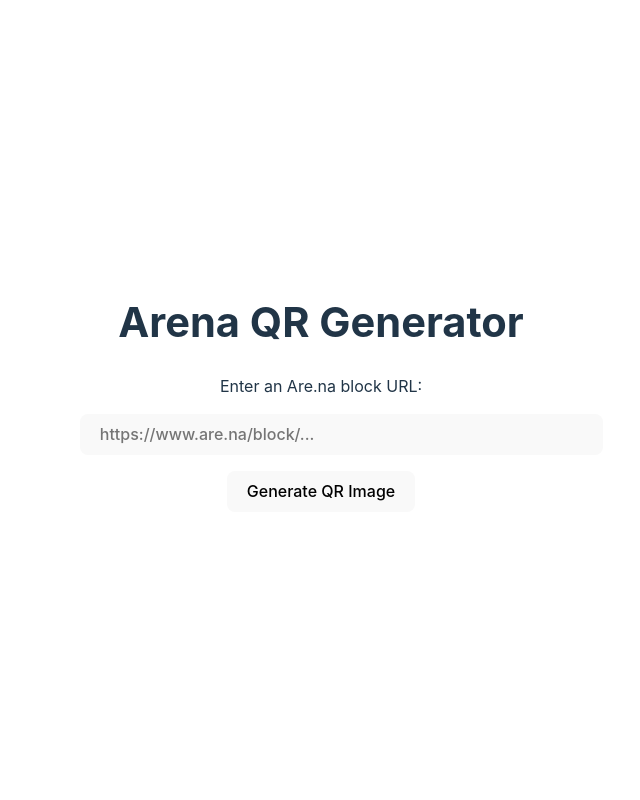
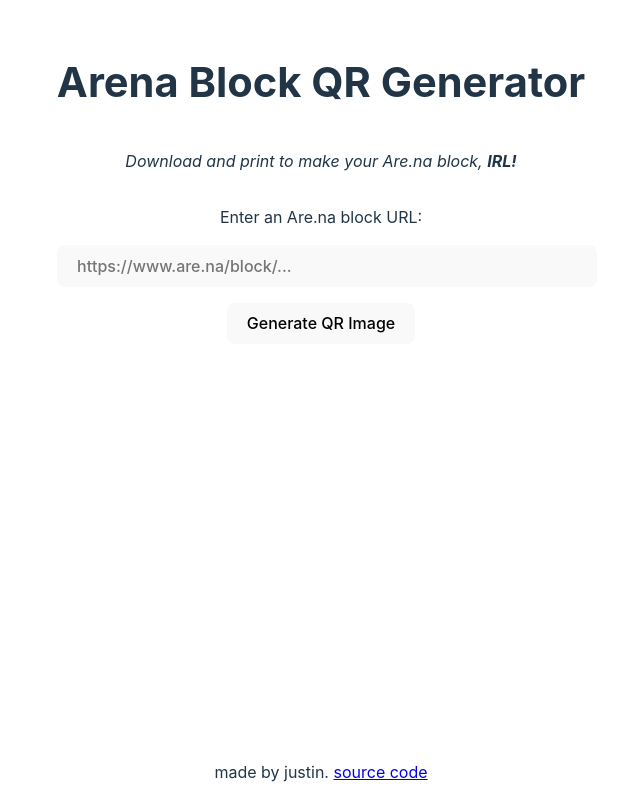
Before and after one commit to justinliang1020/arena-qr, a website built with Vite: page index.html in a window 1280 px wide. Shown: the whole page, without its empty margins (319-959 px from the left). Built offline with nearby package versions, Linux system fonts and the light colour scheme.

Commit message:
cleanup frontend

```diff
--- a/index.html
+++ b/index.html
@@ -4,25 +4,38 @@
     <meta charset="UTF-8" />
     <link rel="icon" type="image/svg+xml" href="/vite.svg" />
     <meta name="viewport" content="width=device-width, initial-scale=1.0" />
-    <title>Arena QR Generator</title>
+    <title>arena-qr</title>
   </head>
   <body>
-    <div id="app">
+    <main>
+      <h1>Arena Block QR Generator</h1>
+      <p>
+        <i>
+          Download and print to make your Are.na block, <strong>IRL!</strong>
+        </i>
+      </p>
       <div>
-        <h1>Arena QR Generator</h1>
-        <div>
-          <p>Enter an Are.na block URL:</p>
-          <input id="arena-url" type="text" placeholder="https://www.are.na/block/..." />
-          <button id="generate-btn">Generate QR Image</button>
-        </div>
-        <div id="loading" class="loading" style="display: none;">Processing...</div>
-        <div id="error" class="error" style="display: none;"></div>
-        <div id="result" class="result-container" style="display: none;">
-          <img id="result-image" class="result-image" />
-          <button id="download-btn">Download Image</button>
-        </div>
+        <p>Enter an Are.na block URL:</p>
+        <input
+          id="arena-url"
+          type="text"
+          placeholder="https://www.are.na/block/..."
+        />
+        <button id="generate-btn">Generate QR Image</button>
       </div>
-    </div>
+      <div id="loading" class="loading" style="display: none">
+        Processing...
+      </div>
+      <div id="error" class="error" style="display: none"></div>
+      <div id="result" class="result-container" style="display: none">
+        <img id="result-image" class="result-image" />
+        <button id="download-btn">Download Image</button>
+      </div>
+    </main>
+    <footer>
+      made by justin.
+      <a href="https://github.com/justinliang1020/arena-qr">source code</a>
+    </footer>
     <script type="module" src="/src/main.js"></script>
   </body>
 </html>
--- a/src/style.css
+++ b/src/style.css
@@ -16,16 +16,19 @@
 body {
   margin: 0;
   display: flex;
+  flex-direction: column;
   place-items: center;
   min-width: 320px;
   min-height: 100vh;
+  text-align: center;
 }
 
-#app {
+main {
   max-width: 1280px;
   margin: 0 auto;
   padding: 2rem;
-  text-align: center;
+  display: flex;
+  flex-direction: column;
 }
 
 h1 {
@@ -101,6 +104,11 @@
   margin: 1rem 0;
 }
 
+footer {
+  margin-top: auto;
+  padding: 1rem;
+}
+
 @media (prefers-color-scheme: light) {
   :root {
     color: #213547;
```
